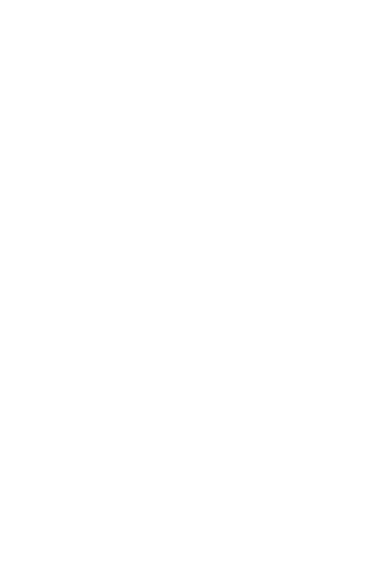
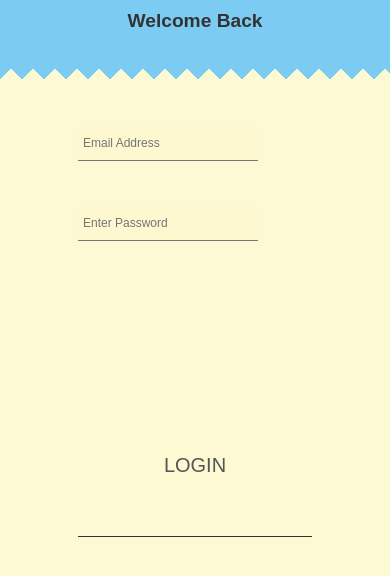
Before and after one commit to Johnpaul-Borree/Fast-Food-Fast, a plain HTML site: page UI/login.html in a window 390 px wide. Drawn offline with Linux system fonts and the light colour scheme; a web font is replaced by a local one.

Commit message:
[#160366615] Create login form
- Add html markup for login
- Style with css
- Make page responsive

```diff
--- a/UI/Resources/css/form.css
+++ b/UI/Resources/css/form.css
@@ -232,3 +232,27 @@ input[type='submit']:focus { outline: none; }
         left: 50%;
     }
 }
+
+@media only screen and (max-width: 400px) {
+    .heading > h2 {
+        font-size: 1.2em;
+    }
+
+    input[type='text'],
+    input[type='password'],
+    input[type='email'],
+    input[type='tel']{
+        font-size: 12px;
+        padding: 10px 10px 10px 5px;
+        width: 180px;
+    }
+
+    .underline {
+        width: 180px;
+      }
+
+    input[type='submit'] {
+        left: 50%;
+    }
+
+}
--- a/UI/login.html
+++ b/UI/login.html
@@ -0,0 +1,27 @@
+<!DOCTYPE html>
+<html lang="en">
+    <head>
+        <title>Login</title>
+        <meta charset="UTF-8">
+        <meta name="viewport" content="width=device-width, initial-scale=1">
+        <link href="Resources/css/form.css" rel="stylesheet">
+        <link rel="icon" type="image/png" href="Resources/images/logo1.png">
+    </head>
+    <body>
+            <div class="heading">
+                <h2>Welcome Back</h2>
+            </div>
+        <form id="login-form">
+            <div class="section">
+                <input type="text" id="name" name="email" placeholder="Email Address" required tabindex="1">
+                <span class="underline"></span>
+            </div>
+            <div class="section">
+                <input type="password" id="password" name="password" required placeholder="Enter Password">
+                <span class="underline"></span>
+            </div>
+            <input type="submit" class="button" name="submit" id="submit" tabindex="5" value="Login">
+        </form>
+    <script src="Resources/js/script.js"></script>
+    </body>
+</html>
```
